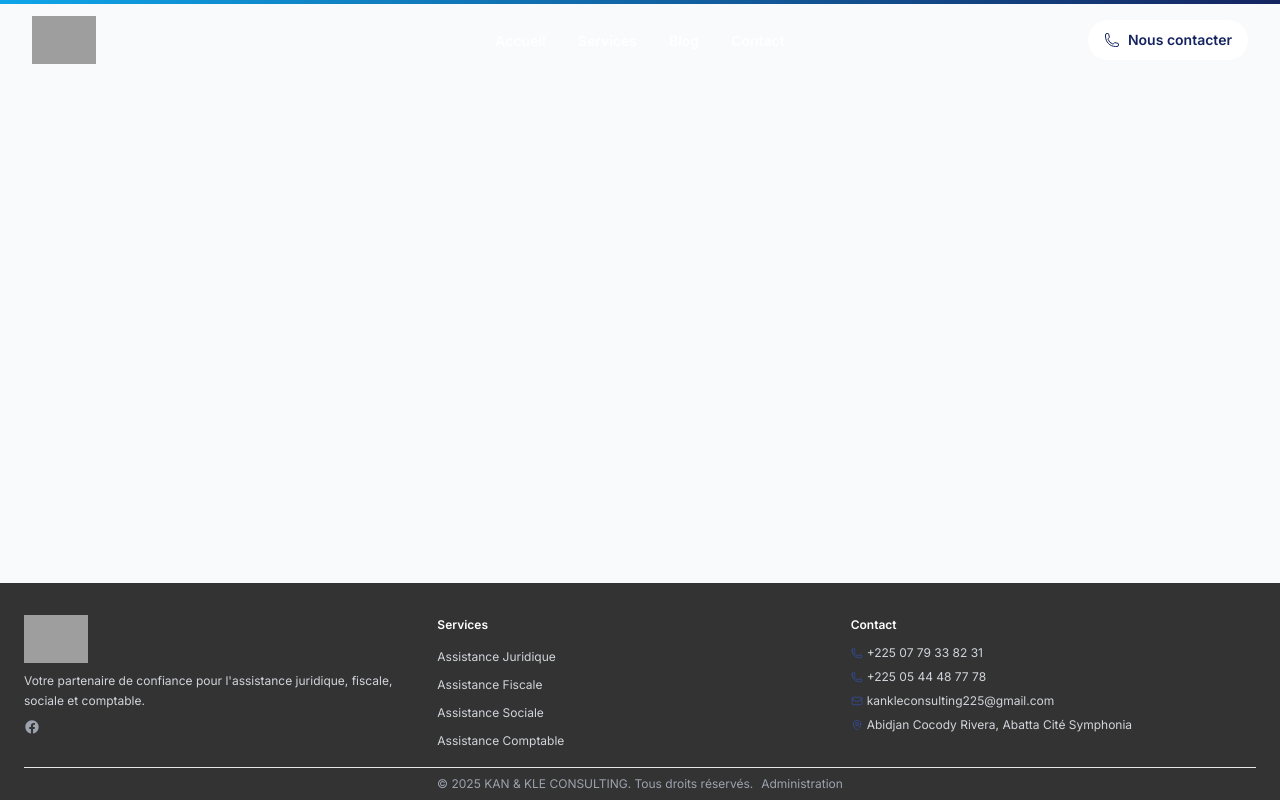
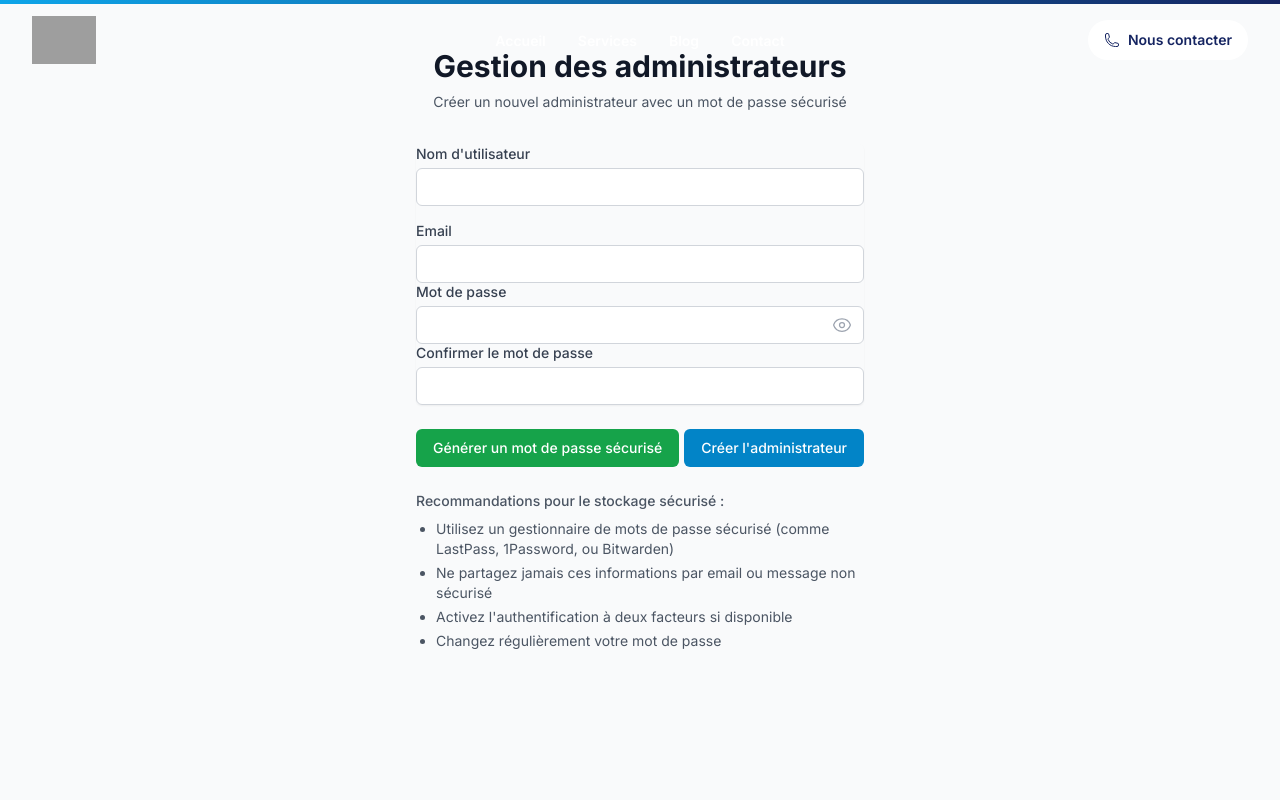
Before and after one commit to azerty12-ops/kan-kle-consulting, a React (Vite) app: page /admin/management in a window 1280 px wide. Shown: the top 800 px of the page. Built offline with nearby package versions, Linux system fonts and the light colour scheme; sample sign-in values are in the browser's storage; grey boxes are pictures that could not be loaded.

Commit message:
Add admin management page for creating new administrators

```diff
--- a/src/App.jsx
+++ b/src/App.jsx
@@ -7,6 +7,7 @@ import Contact from './pages/Contact'
 import Blog from './pages/Blog'
 import Admin from './pages/Admin'
 import Login from './pages/Login'
+import AdminManagement from './pages/AdminManagement'
 import ProtectedRoute from './components/ProtectedRoute'
 
 export default function App() {
@@ -29,6 +30,14 @@ export default function App() {
                 </ProtectedRoute>
               }
             />
+            <Route
+              path="/admin/management"
+              element={
+                <ProtectedRoute>
+                  <AdminManagement />
+                </ProtectedRoute>
+              }
+            />
           </Routes>
         </main>
         <Footer />
--- a/src/pages/Admin.jsx
+++ b/src/pages/Admin.jsx
@@ -1,5 +1,5 @@
 import { useState, useEffect } from 'react';
-import { useNavigate } from 'react-router-dom';
+import { useNavigate, Link } from 'react-router-dom';
 
 export default function Admin() {
   const [contacts, setContacts] = useState([]);
@@ -42,12 +42,20 @@ export default function Admin() {
       <div className="max-w-7xl mx-auto">
         <div className="flex justify-between items-center mb-8">
           <h2 className="text-3xl font-extrabold text-gray-900">Messages de contact</h2>
+          <div className="flex space-x-4">
+            <Link
+              to="/admin/management"
+              className="px-4 py-2 border border-transparent text-sm font-medium rounded-md text-white bg-sky-600 hover:bg-sky-700 focus:outline-none focus:ring-2 focus:ring-offset-2 focus:ring-sky-500"
+            >
+              Gestion des administrateurs
+            </Link>
             <button
               onClick={handleLogout}
               className="px-4 py-2 border border-transparent text-sm font-medium rounded-md text-white bg-red-600 hover:bg-red-700 focus:outline-none focus:ring-2 focus:ring-offset-2 focus:ring-red-500"
             >
               Déconnexion
             </button>
+          </div>
         </div>
 
         <div className="bg-white shadow overflow-hidden sm:rounded-md">
--- /dev/null
+++ b/src/pages/AdminManagement.jsx
@@ -0,0 +1,238 @@
+import { useState } from 'react';
+import { useNavigate } from 'react-router-dom';
+import { EyeIcon, EyeSlashIcon } from '@heroicons/react/24/outline';
+
+export default function AdminManagement() {
+  const [newAdmin, setNewAdmin] = useState({
+    username: '',
+    email: '',
+    password: '',
+    confirmPassword: ''
+  });
+  const [showPassword, setShowPassword] = useState(false);
+  const [error, setError] = useState('');
+  const [success, setSuccess] = useState('');
+  const navigate = useNavigate();
+
+  // Fonction pour générer un mot de passe sécurisé
+  const generateSecurePassword = () => {
+    const length = 16;
+    const charset = 'abcdefghijklmnopqrstuvwxyzABCDEFGHIJKLMNOPQRSTUVWXYZ0123456789!@#$%^&*()_+';
+    let password = '';
+    for (let i = 0; i < length; i++) {
+      const randomIndex = Math.floor(Math.random() * charset.length);
+      password += charset[randomIndex];
+    }
+    setNewAdmin(prev => ({
+      ...prev,
+      password: password,
+      confirmPassword: password
+    }));
+  };
+
+  const handleSubmit = async (e) => {
+    e.preventDefault();
+    setError('');
+    setSuccess('');
+
+    // Validations
+    if (newAdmin.password !== newAdmin.confirmPassword) {
+      setError('Les mots de passe ne correspondent pas');
+      return;
+    }
+
+    if (newAdmin.password.length < 12) {
+      setError('Le mot de passe doit contenir au moins 12 caractères');
+      return;
+    }
+
+    try {
+      const token = localStorage.getItem('adminToken');
+      const response = await fetch(`${import.meta.env.VITE_API_URL}/api/admin/create`, {
+        method: 'POST',
+        headers: {
+          'Content-Type': 'application/json',
+          'Authorization': `Bearer ${token}`
+        },
+        body: JSON.stringify({
+          username: newAdmin.username,
+          email: newAdmin.email,
+          password: newAdmin.password
+        })
+      });
+
+      if (response.ok) {
+        setSuccess('Administrateur créé avec succès ! Veuillez sauvegarder ces informations de manière sécurisée.');
+        // Réinitialiser le formulaire
+        setNewAdmin({
+          username: '',
+          email: '',
+          password: '',
+          confirmPassword: ''
+        });
+      } else if (response.status === 401) {
+        localStorage.removeItem('adminToken');
+        navigate('/login');
+      } else {
+        const data = await response.json();
+        setError(data.message || 'Erreur lors de la création de l\'administrateur');
+      }
+    } catch (error) {
+      setError('Erreur de connexion au serveur');
+    }
+  };
+
+  const handleChange = (e) => {
+    setNewAdmin({
+      ...newAdmin,
+      [e.target.name]: e.target.value
+    });
+  };
+
+  return (
+    <div className="min-h-screen bg-gray-50 py-12 px-4 sm:px-6 lg:px-8">
+      <div className="max-w-md mx-auto">
+        <div className="text-center">
+          <h2 className="text-3xl font-extrabold text-gray-900">
+            Gestion des administrateurs
+          </h2>
+          <p className="mt-2 text-sm text-gray-600">
+            Créer un nouvel administrateur avec un mot de passe sécurisé
+          </p>
+        </div>
+
+        <form onSubmit={handleSubmit} className="mt-8 space-y-6">
+          <div className="rounded-md shadow-sm -space-y-px">
+            <div className="mb-4">
+              <label htmlFor="username" className="block text-sm font-medium text-gray-700">
+                Nom d'utilisateur
+              </label>
+              <input
+                id="username"
+                name="username"
+                type="text"
+                required
+                className="mt-1 appearance-none rounded-md relative block w-full px-3 py-2 border border-gray-300 placeholder-gray-500 text-gray-900 focus:outline-none focus:ring-sky-500 focus:border-sky-500 sm:text-sm"
+                value={newAdmin.username}
+                onChange={handleChange}
+              />
+            </div>
+
+            <div className="mb-4">
+              <label htmlFor="email" className="block text-sm font-medium text-gray-700">
+                Email
+              </label>
+              <input
+                id="email"
+                name="email"
+                type="email"
+                required
+                className="mt-1 appearance-none rounded-md relative block w-full px-3 py-2 border border-gray-300 placeholder-gray-500 text-gray-900 focus:outline-none focus:ring-sky-500 focus:border-sky-500 sm:text-sm"
+                value={newAdmin.email}
+                onChange={handleChange}
+              />
+            </div>
+
+            <div className="mb-4">
+              <label htmlFor="password" className="block text-sm font-medium text-gray-700">
+                Mot de passe
+              </label>
+              <div className="mt-1 relative">
+                <input
+                  id="password"
+                  name="password"
+                  type={showPassword ? "text" : "password"}
+                  required
+                  className="appearance-none rounded-md relative block w-full px-3 py-2 border border-gray-300 placeholder-gray-500 text-gray-900 focus:outline-none focus:ring-sky-500 focus:border-sky-500 sm:text-sm"
+                  value={newAdmin.password}
+                  onChange={handleChange}
+                />
+                <button
+                  type="button"
+                  className="absolute inset-y-0 right-0 pr-3 flex items-center"
+                  onClick={() => setShowPassword(!showPassword)}
+                >
+                  {showPassword ? (
+                    <EyeSlashIcon className="h-5 w-5 text-gray-400" />
+                  ) : (
+                    <EyeIcon className="h-5 w-5 text-gray-400" />
+                  )}
+                </button>
+              </div>
+            </div>
+
+            <div className="mb-4">
+              <label htmlFor="confirmPassword" className="block text-sm font-medium text-gray-700">
+                Confirmer le mot de passe
+              </label>
+              <input
+                id="confirmPassword"
+                name="confirmPassword"
+                type="password"
+                required
+                className="mt-1 appearance-none rounded-md relative block w-full px-3 py-2 border border-gray-300 placeholder-gray-500 text-gray-900 focus:outline-none focus:ring-sky-500 focus:border-sky-500 sm:text-sm"
+                value={newAdmin.confirmPassword}
+                onChange={handleChange}
+              />
+            </div>
+          </div>
+
+          <div className="flex justify-between">
+            <button
+              type="button"
+              onClick={generateSecurePassword}
+              className="group relative flex justify-center py-2 px-4 border border-transparent text-sm font-medium rounded-md text-white bg-green-600 hover:bg-green-700 focus:outline-none focus:ring-2 focus:ring-offset-2 focus:ring-green-500"
+            >
+              Générer un mot de passe sécurisé
+            </button>
+
+            <button
+              type="submit"
+              className="group relative flex justify-center py-2 px-4 border border-transparent text-sm font-medium rounded-md text-white bg-sky-600 hover:bg-sky-700 focus:outline-none focus:ring-2 focus:ring-offset-2 focus:ring-sky-500"
+            >
+              Créer l'administrateur
+            </button>
+          </div>
+
+          {error && (
+            <div className="mt-4 text-red-500 text-sm text-center">
+              {error}
+            </div>
+          )}
+
+          {success && (
+            <div className="mt-4 bg-green-50 border border-green-200 rounded-md p-4">
+              <div className="flex">
+                <div className="flex-shrink-0">
+                  <svg className="h-5 w-5 text-green-400" xmlns="http://www.w3.org/2000/svg" viewBox="0 0 20 20" fill="currentColor">
+                    <path fillRule="evenodd" d="M10 18a8 8 0 100-16 8 8 0 000 16zm3.707-9.293a1 1 0 00-1.414-1.414L9 10.586 7.707 9.293a1 1 0 00-1.414 1.414l2 2a1 1 0 001.414 0l4-4z" clipRule="evenodd" />
+                  </svg>
+                </div>
+                <div className="ml-3">
+                  <p className="text-sm font-medium text-green-800">
+                    {success}
+                  </p>
+                  <div className="mt-2 text-sm text-green-700">
+                    <p>Nom d'utilisateur : {newAdmin.username}</p>
+                    <p>Email : {newAdmin.email}</p>
+                    <p>Mot de passe : {newAdmin.password}</p>
+                  </div>
+                </div>
+              </div>
+            </div>
+          )}
+
+          <div className="mt-4 text-sm text-gray-600">
+            <h3 className="font-medium">Recommandations pour le stockage sécurisé :</h3>
+            <ul className="mt-2 list-disc pl-5 space-y-1">
+              <li>Utilisez un gestionnaire de mots de passe sécurisé (comme LastPass, 1Password, ou Bitwarden)</li>
+              <li>Ne partagez jamais ces informations par email ou message non sécurisé</li>
+              <li>Activez l'authentification à deux facteurs si disponible</li>
+              <li>Changez régulièrement votre mot de passe</li>
+            </ul>
+          </div>
+        </form>
+      </div>
+    </div>
+  );
+}
```
Lines whose indentation alone changed are shown as unchanged.
